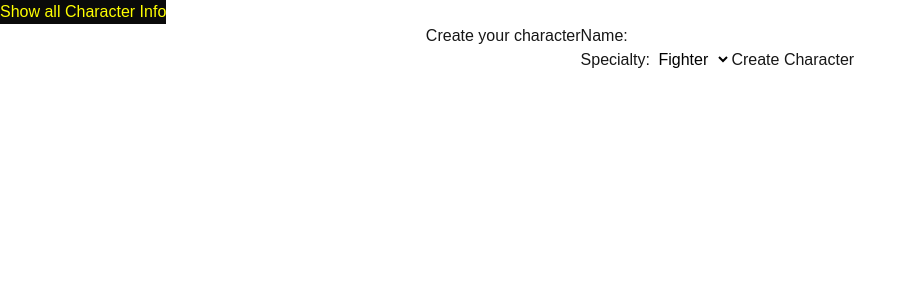
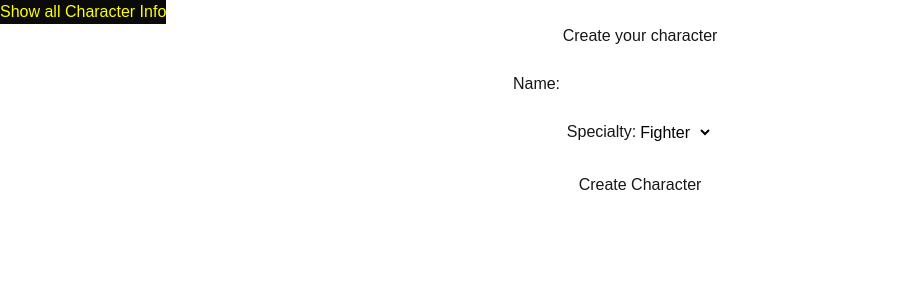
Before and after one commit to ahkian/text-game, a Next.js app: page / in a window 1280 px wide. Shown: the top 300 px of the page, without its empty margins (0-917 px from the left). Built offline with nearby package versions, Linux system fonts and the light colour scheme.

Commit message:
fixed styling for character creation page and fixed error from extra whitespace

```diff
--- a/src/app/main.module.css
+++ b/src/app/main.module.css
@@ -14,7 +14,18 @@
     color: black;
 }
 
-#characterForm{
+.characterForm{
     display:flex;
     justify-content: center;
 }
+
+.submitButton{
+    border:white solid 1px;
+    padding: 0.25em;
+    border-radius: 5px;
+}
+
+.submitButton:hover{
+    border:yellow solid 1px;
+    color: yellow;
+}
--- a/src/app/page.tsx
+++ b/src/app/page.tsx
@@ -29,24 +29,30 @@ export default function Home() {
           <tbody>
             {characters.map((char) => (
               <tr className={styles.table} key={char.id}>
-                <td className={styles.table}>{char.id}</td> <td className={styles.table}>{char.name}</td> <td className={styles.table}>{char.specialty}</td>
+                <td className={styles.table}>{char.id}</td><td className={styles.table}>{char.name}</td><td className={styles.table}>{char.specialty}</td>
               </tr>
             ))}
           </tbody>
         </table>
       )}
-      <div id={styles.characterForm}>
-        <h2>Create your character</h2><br></br>
+      <div>
+        <h2 className={styles.characterForm}>Create your character</h2><br></br>
         <form>
+          <div className={styles.characterForm}>
             <label>Name: </label>
-          <input className={styles.input} name="name" type="text"></input><br></br>
+            <input className={styles.input} name="name" type="text"></input>
+          </div><br></br>
+          <div className={styles.characterForm}>
             <label>Specialty: </label>
             <select className={styles.input}>
               <option value="fighter">Fighter</option>
               <option value="shooter">Shooter</option>
               <option value="runner">Runner</option>
             </select>
-          <button type="submit">Create Character</button>
+        </div><br></br>
+        <div className={styles.characterForm}>
+          <button className={styles.submitButton} type="submit">Create Character</button>
+        </div>
         </form>
       </div>
     </div>
```
Lines whose indentation alone changed are shown as unchanged.
